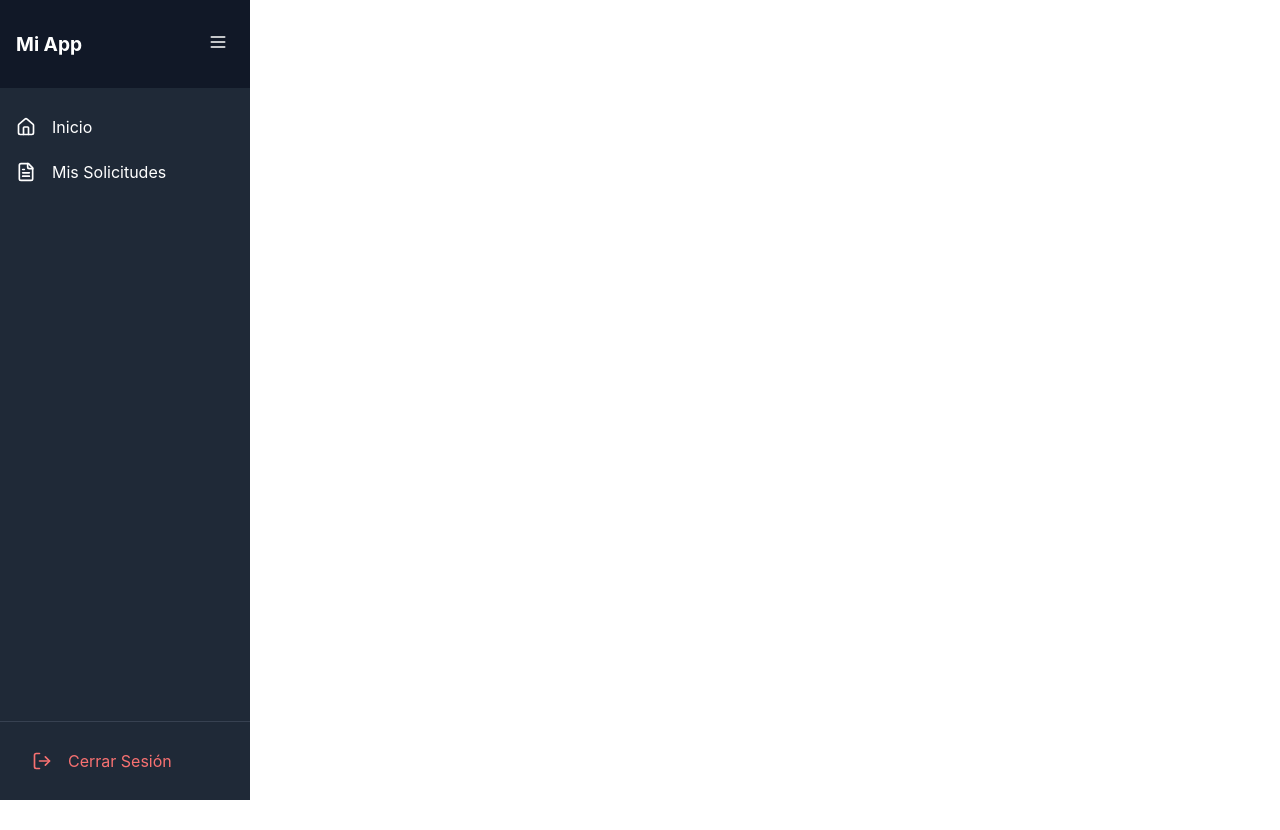
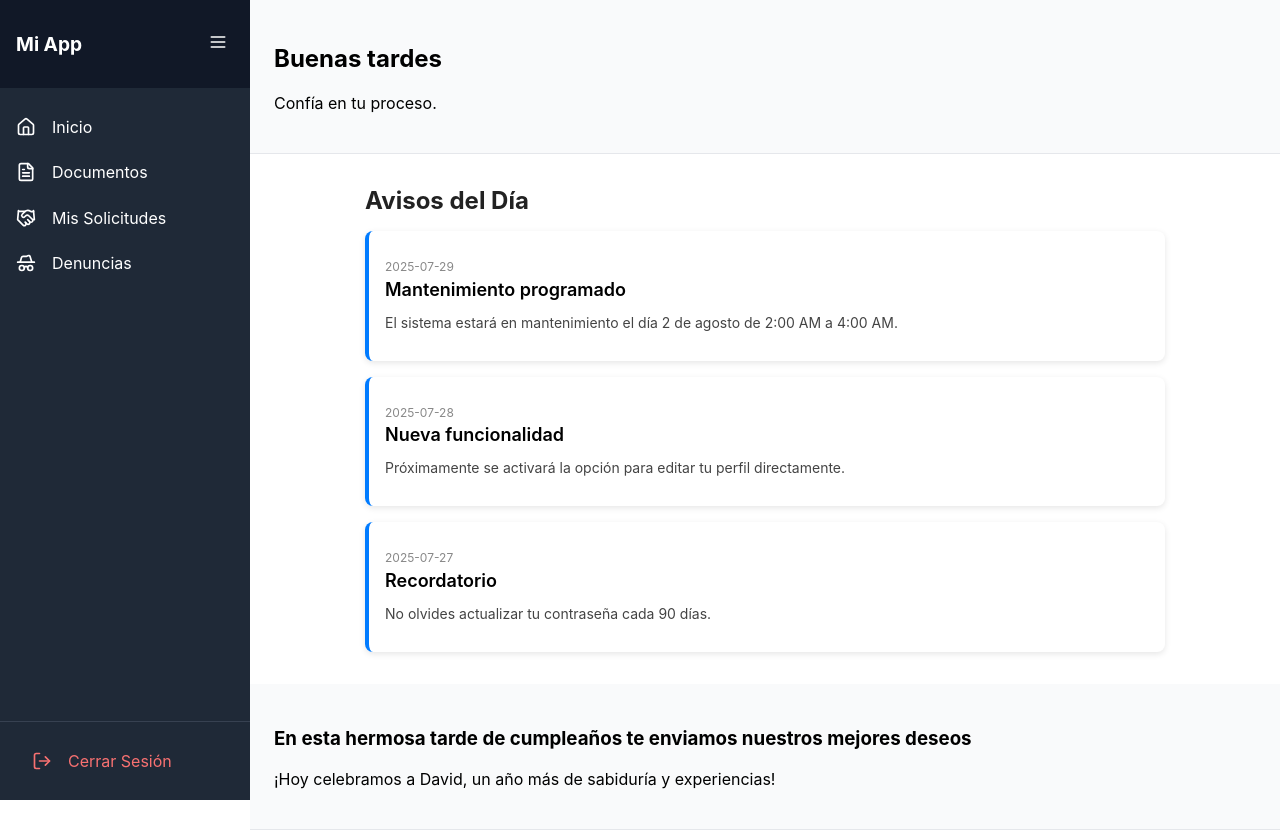
Before and after one commit to JetceMx/intranet-cg, a React (Create React App) app: page / in a window 1280 px wide. Before the commit the page ends 800 px from the top, so only its background shows below. Built offline with nearby package versions, Linux system fonts and the light colour scheme.

Commit message:
mejoras de componentes

```diff
--- a/src/App.js
+++ b/src/App.js
@@ -6,6 +6,7 @@ function App() {
   return (
     <div>
 
+      {/* 1 - Codigo */}
       <Routes>
         <Route path='/' element={<Home />} />
       </Routes>
--- a/src/Pages/home.js
+++ b/src/Pages/home.js
@@ -1,18 +1,39 @@
+import React, { useState, useEffect } from 'react';
+import Sidebar from '../component/sidebar';
+import UserHeader from '../component/usuario';
+import News from '../component/news';
+import Cumple from '../component/cumple';
 import '../Style/home.modules.css';
-import React from 'react'
-import Sidebar from '../component/sidebar';
 
-function home(){
-    return(
+function Home() {
+  const [collapsed, setCollapsed] = useState(false);
 
-        <div>
+  // 2 - Codigo
+  useEffect(() => {
+    const handleResize = () => {
+      if (window.innerWidth < 768) {
+        setCollapsed(true);
+      } else {
+        setCollapsed(false);
+      }
+    };
+    handleResize();
+    window.addEventListener("resize", handleResize);
+    return () => window.removeEventListener("resize", handleResize);
+  }, []);
 
+// 3 - Codigo
 
-        <Sidebar />
-
-        </div>
-
-    );
+  return (
+    <div className="layout">
+      <Sidebar collapsed={collapsed} setCollapsed={setCollapsed} />
+      <div className={`main-content ${collapsed ? "collapsed" : ""}`}>
+        <UserHeader collapsed={collapsed} />
+        <News collapsed={collapsed} />
+        <Cumple collapsed={collapsed} />
+      </div>
+    </div>
+  );
 }
 
-export default home;
+export default Home;
--- /dev/null
+++ b/src/Style/cumple.modules.css
@@ -0,0 +1,6 @@
+.cumple-header {
+  background-color: #f9fafb;
+  padding: 1.5rem;
+  border-bottom: 1px solid #e5e7eb;
+  transition: margin-left 0.3s;
+}
--- a/src/Style/home.modules.css
+++ b/src/Style/home.modules.css
@@ -0,0 +1,13 @@
+.layout {
+  display: flex;
+}
+
+.main-content {
+  flex: 1;
+  transition: margin-left 0.3s;
+  margin-left: 250px;
+}
+
+.main-content.collapsed {
+  margin-left: 70px;
+}
--- /dev/null
+++ b/src/Style/news.modules.css
@@ -0,0 +1,43 @@
+.daily-news-container {
+  max-width: 800px;
+  margin: 2rem auto;
+  padding: 0 1rem;
+}
+
+.daily-news-title {
+  font-size: 24px;
+  font-weight: bold;
+  margin-bottom: 1rem;
+  color: #222;
+}
+
+.news-list {
+  display: flex;
+  flex-direction: column;
+  gap: 1rem;
+}
+
+.news-card {
+  background-color: #ffffff;
+  border-left: 4px solid #007bff;
+  padding: 1rem;
+  border-radius: 8px;
+  box-shadow: 0 2px 6px rgba(0, 0, 0, 0.1);
+}
+
+.news-date {
+  font-size: 12px;
+  color: #888;
+  margin-bottom: 4px;
+}
+
+.news-heading {
+  font-size: 18px;
+  font-weight: 600;
+  margin: 0.3rem 0;
+}
+
+.news-description {
+  font-size: 14px;
+  color: #444;
+}
--- /dev/null
+++ b/src/Style/usuario.modules.css
@@ -0,0 +1,6 @@
+.user-header {
+  background-color: #f9fafb;
+  padding: 1.5rem;
+  border-bottom: 1px solid #e5e7eb;
+  transition: margin-left 0.3s;
+}
--- /dev/null
+++ b/src/component/cumple.jsx
@@ -0,0 +1,39 @@
+import React, { useEffect, useState } from 'react';
+import '../Style/cumple.modules.css';
+
+// 7 - Codigo
+
+const frasesCumple = [
+  "¡Feliz Cumpleaños a David Fernandez!",
+  "Hora de felicitar a David por otro año lleno de logros.",
+  "¡Hoy celebramos a David, un año más de sabiduría y experiencias!",
+  "David, que este nuevo año te traiga aún más éxitos y alegrías.",
+  "¡Brindemos por David en su cumpleaños! Que sea un día lleno de sorpresas y felicidad.",
+];
+
+function getSaludoPorHora() {
+  const hora = new Date().getHours();
+  if (hora < 12) return "Hoy en este día te deseamos un feliz cumpleaños";
+  if (hora < 18) return "En esta hermosa tarde de cumpleaños te enviamos nuestros mejores deseos";
+  return "En esta mágica noche de cumpleaños, que todos tus sueños se hagan realidad.";
+}
+
+export default function Cumple({ collapsed }) {
+  const [frase, setFrase] = useState("");
+  const [saludo, setSaludo] = useState("");
+
+  useEffect(() => {
+    setSaludo(getSaludoPorHora());
+    const aleatorio = frasesCumple[Math.floor(Math.random() * frasesCumple.length)];
+    setFrase(aleatorio);
+  }, []);
+
+  return (
+    <header className={`cumple-header ${collapsed ? "collapsed" : ""}`}>
+      <div>
+        <h3>{saludo}</h3>
+        <p className="motivacion">{frase}</p>
+      </div>
+    </header>
+  );
+}
--- /dev/null
+++ b/src/component/news.jsx
@@ -0,0 +1,44 @@
+import React from "react";
+import "../Style/news.modules.css";
+
+// 6 - Codigo
+
+const fakeNews = [
+  {
+    id: 1,
+    title: "Mantenimiento programado",
+    description: "El sistema estará en mantenimiento el día 2 de agosto de 2:00 AM a 4:00 AM.",
+    date: "2025-07-29",
+  },
+  {
+    id: 2,
+    title: "Nueva funcionalidad",
+    description: "Próximamente se activará la opción para editar tu perfil directamente.",
+    date: "2025-07-28",
+  },
+  {
+    id: 3,
+    title: "Recordatorio",
+    description: "No olvides actualizar tu contraseña cada 90 días.",
+    date: "2025-07-27",
+  },
+];
+
+function News() {
+  return (
+    <div className="daily-news-container">
+      <h2 className="daily-news-title"> Avisos del Día</h2>
+      <div className="news-list">
+        {fakeNews.map((item) => (
+          <div key={item.id} className="news-card">
+            <p className="news-date">{item.date}</p>
+            <h3 className="news-heading">{item.title}</h3>
+            <p className="news-description">{item.description}</p>
+          </div>
+        ))}
+      </div>
+    </div>
+  );
+}
+
+export default News;
--- a/src/component/sidebar.jsx
+++ b/src/component/sidebar.jsx
@@ -1,31 +1,17 @@
-import { useState, useEffect } from "react";
-import { Home, FileText, LogOut, Menu } from "lucide-react";
+import { Home, FileText, LogOut, Menu, HatGlasses, Handshake } from "lucide-react";
 import "../Style/sidebar.modules.css";
+
+// 4 - Codigo
 
 const navItems = [
   { icon: <Home size={20} />, label: "Inicio" },
-  { icon: <FileText size={20} />, label: "Mis Solicitudes" },
+  { icon: <FileText size={20} />, label: "Documentos" },
+  { icon: <Handshake size={20} />, label: "Mis Solicitudes" },
+  { icon: <HatGlasses size={20}/>, label: "Denuncias"},
+
 ];
 
-export default function Sidebar() {
-  const [collapsed, setCollapsed] = useState(false);
-
-  // Colapsar automáticamente en pantallas pequeñas
-  useEffect(() => {
-    const handleResize = () => {
-      if (window.innerWidth < 768) {
-        setCollapsed(true);
-      } else {
-        setCollapsed(false);
-      }
-    };
-
-    handleResize(); // Inicial
-    window.addEventListener("resize", handleResize);
-
-    return () => window.removeEventListener("resize", handleResize);
-  }, []);
-
+export default function Sidebar({ collapsed, setCollapsed }) {
   return (
     <aside className={`sidebar ${collapsed ? "collapsed" : ""}`}>
       <div className="sidebar-header">
--- /dev/null
+++ b/src/component/usuario.jsx
@@ -0,0 +1,39 @@
+import React, { useEffect, useState } from 'react';
+import '../Style/usuario.modules.css';
+
+// 5 - Codigo
+
+const frasesMotivacionales = [
+  "¡Hoy es un buen día para aprender algo nuevo!",
+  "Recuerda: cada paso te acerca a tu meta.",
+  "El esfuerzo de hoy es el éxito de mañana.",
+  "Confía en tu proceso.",
+  "No te rindas, lo mejor está por venir.",
+];
+
+function getSaludoPorHora() {
+  const hora = new Date().getHours();
+  if (hora < 12) return "Buenos días";
+  if (hora < 18) return "Buenas tardes";
+  return "Buenas noches";
+}
+
+export default function UserHeader({ collapsed }) {
+  const [frase, setFrase] = useState("");
+  const [saludo, setSaludo] = useState("");
+
+  useEffect(() => {
+    setSaludo(getSaludoPorHora());
+    const aleatorio = frasesMotivacionales[Math.floor(Math.random() * frasesMotivacionales.length)];
+    setFrase(aleatorio);
+  }, []);
+
+  return (
+    <header className={`user-header ${collapsed ? "collapsed" : ""}`}>
+      <div>
+        <h2>{saludo}</h2>
+        <p className="motivacion">{frase}</p>
+      </div>
+    </header>
+  );
+}
--- a/src/index.js
+++ b/src/index.js
@@ -4,6 +4,8 @@ import './index.css';
 import App from './App';
 import {BrowserRouter} from 'react-router-dom'
 import reportWebVitals from './reportWebVitals';
+
+// 8 - Codigo
 
 ReactDOM.createRoot(document.getElementById('root')).render(
   <BrowserRouter>
```
